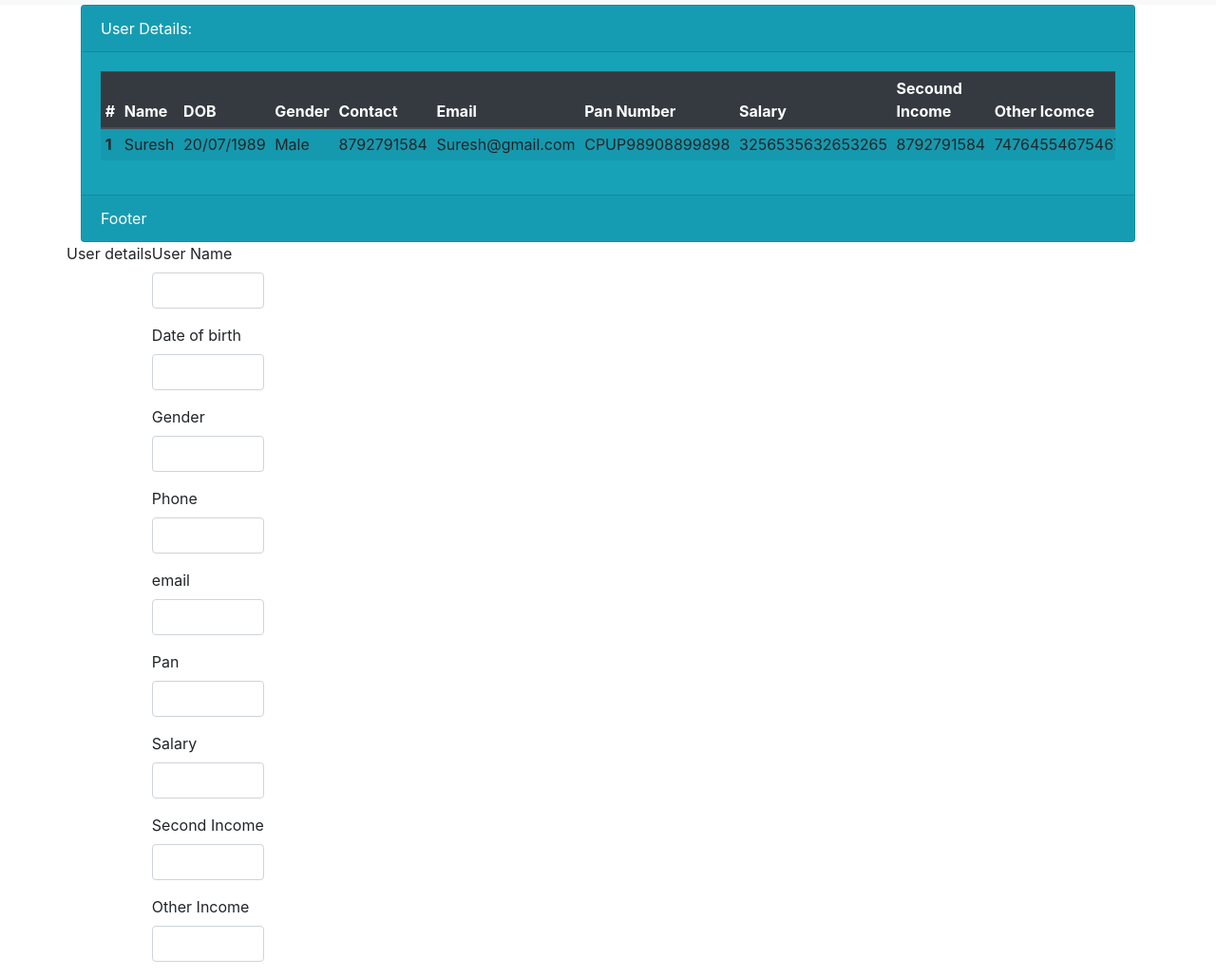
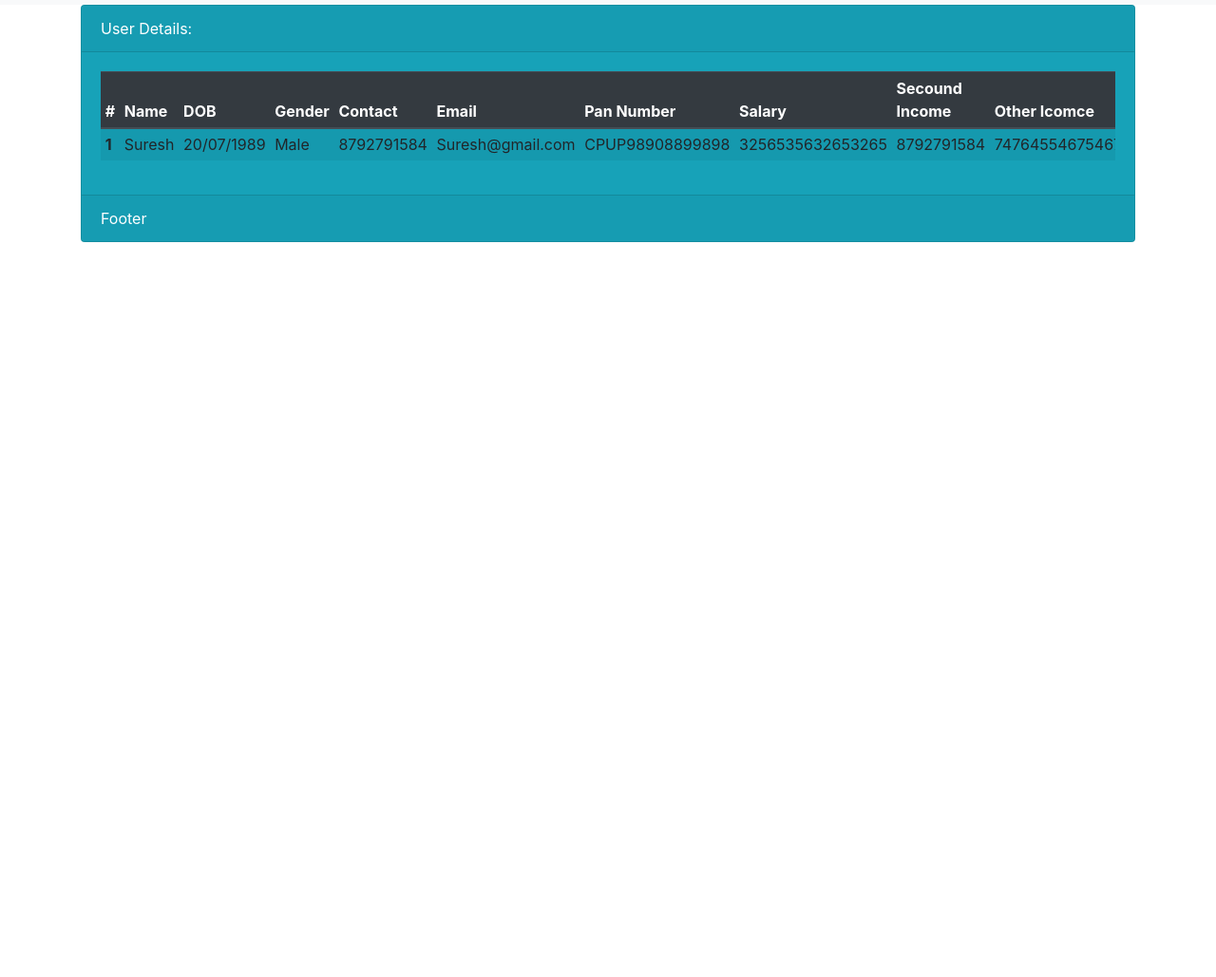
Before and after one commit to PanaromicHCL/LighteningMortgageUI1, a website: page app/app/index.html at #!/welcome in a window 1280 px wide. Shown: the part 51-1080 px from the top of the page at 95% size. After the commit the page ends 800 px from the top, so only its background shows below. Drawn offline with nearby package versions, Linux system fonts and the light colour scheme; some packages are replaced by stand-ins of ours; a script that the page names is missing.

Commit message:
Update welcome-template.html
Changes done

```diff
--- a/app/app/welcome/welcome-template.html
+++ b/app/app/welcome/welcome-template.html
@@ -43,46 +43,3 @@
   </div>
 
 </div>
-
-
-
-
-<div class="container">
-    <div class="row">
-        <p class="title">User details</p>
-        <div class="col-xs-12 formwrapper">
-            <form class="form-horizontal">
-                <div class="form-group"> <label for="username" class="col-xs-2">User Name</label>
-                    <div class="col-xs-4"> <span class="form-control" ng-model="welcomeDetails.username"></span> </div>
-                </div>
-                <div class="form-group"> <label for="password" class="col-xs-2">Date of birth</label>
-                    <div class="col-xs-4"> <span class="form-control" ng-model="welcomeDetails.username"></span> </div>
-                </div>
-                <div class="form-group"> <label for="password" class="col-xs-2">Gender</label>
-                    <div class="col-xs-4"> <span class="form-control" ng-model="welcomeDetails.username"></span> </div>
-                </div>
-                <div class="form-group"> <label for="password" class="col-xs-2">Phone</label>
-                    <div class="col-xs-4"> <span class="form-control" ng-model="welcomeDetails.username"></span> </div>
-                </div>
-                <div class="form-group"> <label for="password" class="col-xs-2">email</label>
-                    <div class="col-xs-4"> <span class="form-control" ng-model="welcomeDetails.username"></span> </div>
-                </div>
-                <div class="form-group"> <label for="password" class="col-xs-2">Pan</label>
-                    <div class="col-xs-4"> <span class="form-control" ng-model="welcomeDetails.username"></span> </div>
-                </div>
-                <div class="form-group"> <label for="password" class="col-xs-2">Salary</label>
-                    <div class="col-xs-4"> <span class="form-control" ng-model="welcomeDetails.username"></span> </div>
-                </div>
-                <div class="form-group"> <label for="password" class="col-xs-2">Second Income</label>
-                    <div class="col-xs-4"> <span class="form-control" ng-model="welcomeDetails.username"></span> </div>
-                </div>
-                <div class="form-group"> <label for="password" class="col-xs-2">Other Income</label>
-                    <div class="col-xs-4"> <span class="form-control" ng-model="welcomeDetails.username"></span> </div>
-                </div>
-                <!--            <div class="col-xs-10 btn-wrapper">                <button type="submit" class="btn btn-primary">Submit</button>                <button type="reset" class="btn btn-default">Reset</button>            </div> -->
-            </form>
-        </div>
-    </div>
-
-
-</div>
```
